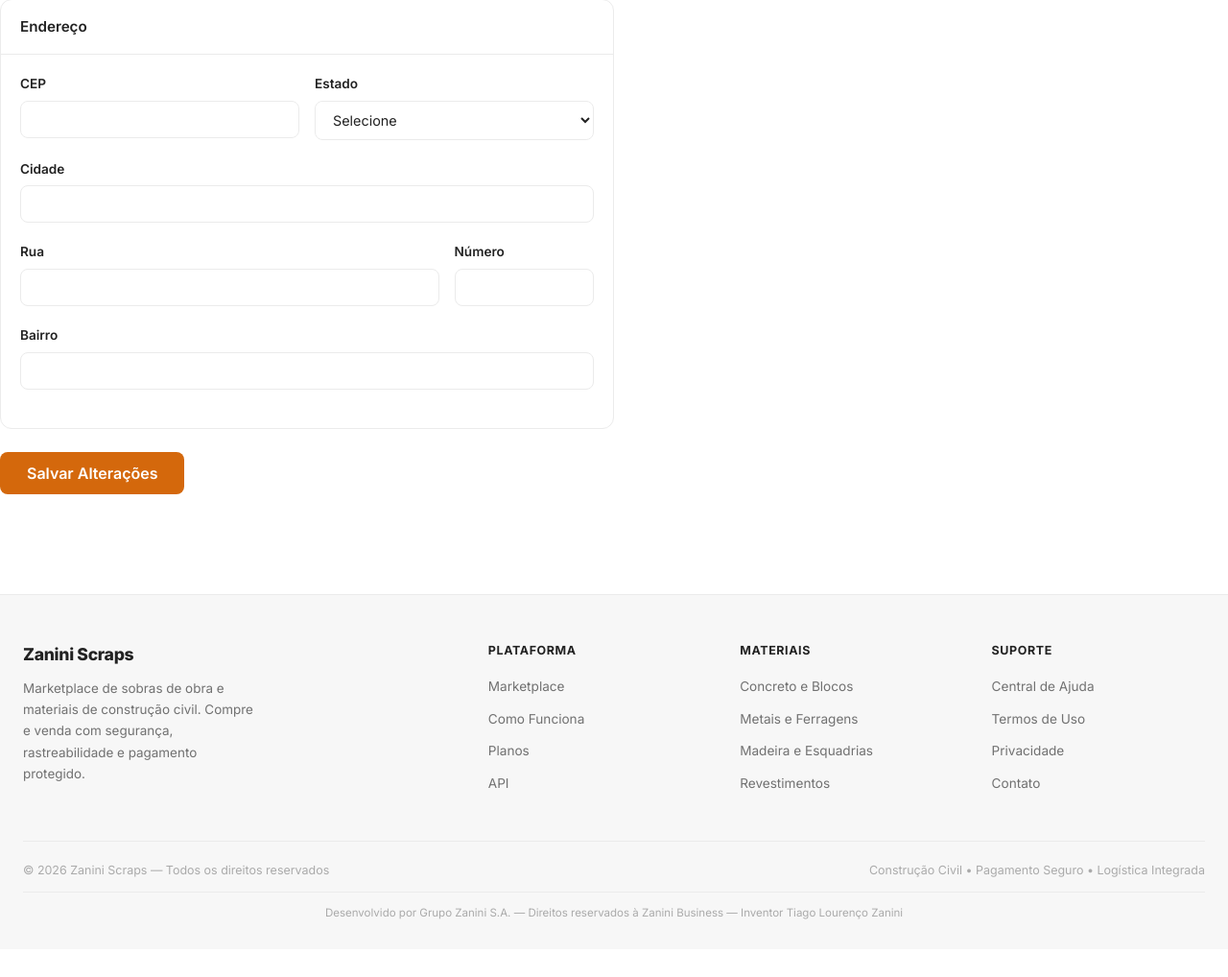
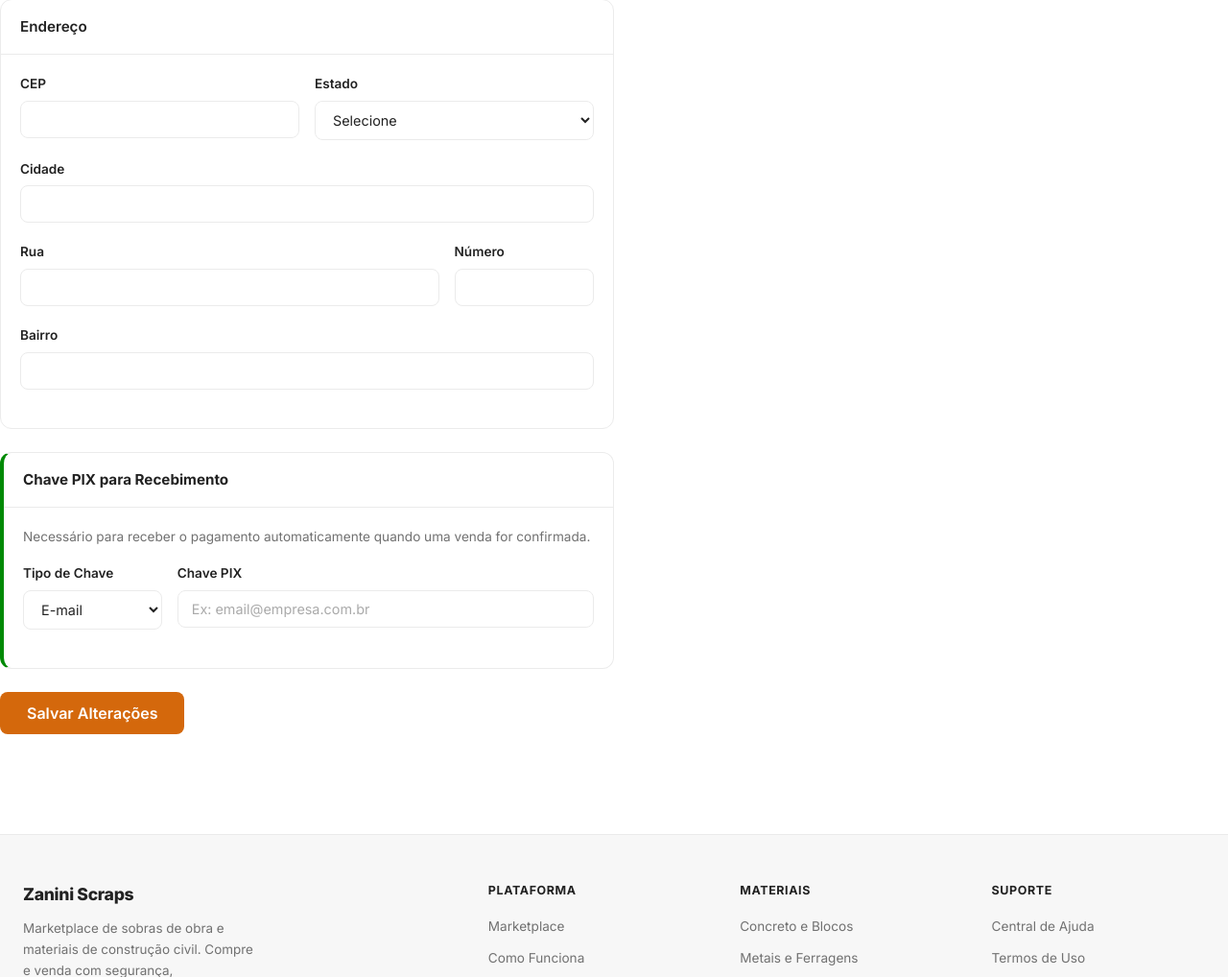
Before and after one commit to TiagoZanini/zanini-scraps, a Flask app: page /profile in a window 1280 px wide. Shown: the part 605-1623 px from the top of the page at 96% size. Before the commit the page ends 1563 px from the top, so only its background shows below. Run offline with Flask 3, Linux system fonts and the light colour scheme; the visitor is signed in with stand-in values (Sample User, id 1); data that the repository does not hold is empty.

Commit message:
feat: repasse automático PIX ao vendedor + auto-release D+2
- User.pix_key + pix_key_type: chave PIX do vendedor
- Transaction: campos repasse_status, repasse_transfer_id, repasse_at, repasse_obs
- mp.transferir_pix(): dispara PIX via MP /v1/account/bank_transfers
- executar_repasse(): helper que tenta PIX ou marca para manual
- confirm_delivery: chama executar_repasse após liberar escrow
- GET /cron/release-escrow: libera D+2 vencidos e dispara repasse (Railway Cron)
- Perfil: campo para cadastrar chave PIX

Co-Authored-By: Claude Sonnet 4.6 (1M context) <noreply@anthropic.com>

```diff
--- a/app.py
+++ b/app.py
@@ -108,6 +108,43 @@ def admin_required(f):
 
 def allowed_file(filename):
     return '.' in filename and filename.rsplit('.', 1)[1].lower() in app.config['ALLOWED_EXTENSIONS']
+
+
+def executar_repasse(tx):
+    """
+    Tenta enviar PIX ao vendedor via MP.
+    Atualiza tx.repasse_status: 'enviado', 'falhou' ou 'manual'.
+    Não faz commit — chame db.session.commit() após.
+    """
+    seller = User.query.get(tx.seller_id)
+    if not seller or not seller.pix_key:
+        tx.repasse_status = 'manual'
+        tx.repasse_obs = 'Vendedor sem chave PIX cadastrada. Transferir manualmente.'
+        return
+
+    mp_enabled = bool(app.config.get('MP_ACCESS_TOKEN'))
+    if not mp_enabled:
+        tx.repasse_status = 'manual'
+        tx.repasse_obs = 'MP sem credenciais — ambiente de teste.'
+        return
+
+    try:
+        result = mp.transferir_pix(
+            tx_uid=tx.uid,
+            valor=tx.net_amount,
+            pix_key=seller.pix_key,
+            pix_key_type=seller.pix_key_type or 'email',
+            descricao=f'Zanini Scraps — repasse tx {tx.uid[:8]}',
+        )
+        tx.repasse_status = 'enviado'
+        tx.repasse_transfer_id = result.get('transfer_id', '')
+        tx.repasse_at = datetime.utcnow()
+        tx.repasse_obs = f"PIX enviado. ID: {result.get('transfer_id')} Status: {result.get('status')}"
+        app.logger.info(f'Repasse tx {tx.uid}: PIX enviado para {seller.pix_key}')
+    except Exception as e:
+        tx.repasse_status = 'falhou'
+        tx.repasse_obs = f'Erro MP: {str(e)[:250]}'
+        app.logger.error(f'Repasse tx {tx.uid} falhou: {e}')
 
 
 # ─── Context Processors ───
@@ -736,8 +773,16 @@ def confirm_delivery(uid):
         if listing:
             listing.status = 'sold'
 
+    executar_repasse(tx)
     db.session.commit()
-    flash(f'Entrega confirmada! { brl(tx.net_amount) } liberado para o vendedor.', 'success')
+
+    if tx.repasse_status == 'enviado':
+        flash(f'Entrega confirmada! PIX de { brl(tx.net_amount) } enviado ao vendedor.', 'success')
+    elif tx.repasse_status == 'manual':
+        flash(f'Entrega confirmada! Repasse de { brl(tx.net_amount) } pendente (vendedor sem PIX cadastrado).', 'warning')
+    else:
+        flash(f'Entrega confirmada! Repasse de { brl(tx.net_amount) } falhou — verificar painel admin.', 'danger')
+
     return redirect(url_for('transaction_detail', uid=uid))
 
 
@@ -770,6 +815,10 @@ def profile():
         current_user.street = request.form.get('street', current_user.street)
         current_user.number = request.form.get('number', current_user.number)
         current_user.neighborhood = request.form.get('neighborhood', current_user.neighborhood)
+        pix_key = request.form.get('pix_key', '').strip()
+        if pix_key:
+            current_user.pix_key = pix_key
+            current_user.pix_key_type = request.form.get('pix_key_type', 'email')
 
         avatar = request.files.get('avatar')
         if avatar and allowed_file(avatar.filename):
@@ -992,6 +1041,58 @@ def buy_now(uid):
 
 
 
+# ─── AUTO-RELEASE D+2 ───
+@app.route('/cron/release-escrow')
+def cron_release_escrow():
+    """
+    Libera automaticamente transações em escrow vencidas (D+2).
+    Chamar via Railway Cron: GET /cron/release-escrow (a cada hora).
+    Protegido por token simples no header ou query string.
+    """
+    token = request.args.get('token') or request.headers.get('X-Cron-Token', '')
+    cron_secret = app.config.get('SECRET_KEY', '')[:16]
+    if token != cron_secret:
+        abort(403)
+
+    now = datetime.utcnow()
+    vencidas = Transaction.query.filter(
+        Transaction.payment_status == 'escrow',
+        Transaction.escrow_release_date <= now,
+    ).all()
+
+    liberadas = 0
+    for tx in vencidas:
+        tx.payment_status = 'released'
+        tx.delivery_date = now
+
+        proposal = Proposal.query.get(tx.proposal_id) if tx.proposal_id else None
+        _lid = proposal.listing_id if proposal else tx.listing_id
+        if _lid:
+            listing = Listing.query.get(_lid)
+            if listing:
+                listing.status = 'sold'
+
+        executar_repasse(tx)
+
+        db.session.add(Notification(
+            user_id=tx.buyer_id, type='transaction',
+            title='Transação finalizada automaticamente (D+2)',
+            content=f'O prazo de confirmação expirou. Transação encerrada.',
+            link=url_for('transaction_detail', uid=tx.uid)
+        ))
+        db.session.add(Notification(
+            user_id=tx.seller_id, type='payment',
+            title='Repasse liberado (D+2)',
+            content=f'Pagamento de { brl(tx.net_amount) } liberado automaticamente. Status: {tx.repasse_status}.',
+            link=url_for('transaction_detail', uid=tx.uid)
+        ))
+        liberadas += 1
+
+    db.session.commit()
+    app.logger.info(f'Cron D+2: {liberadas} transações liberadas.')
+    return jsonify({'liberadas': liberadas, 'timestamp': now.isoformat()}), 200
+
+
 # ─── MIGRATION (admin, executar 1x) ───
 @app.route('/admin/migrate-venda-imediata', methods=['GET', 'POST'])
 @login_required
--- a/modules/mercadopago.py
+++ b/modules/mercadopago.py
@@ -1,7 +1,7 @@
 """
 Integração Mercado Pago — Zanini Scraps Marketplace
-Suporta: PIX (QR Code), Cartão de Crédito, Boleto
-Fluxo MVP: pagamento cai na conta da plataforma, repasse manual ao vendedor.
+Suporta: PIX (QR Code), Boleto, Transferência PIX automática ao vendedor.
+Fluxo: comprador paga → escrow na conta Zanini → confirmação/D+2 → PIX automático ao vendedor.
 """
 import os
 import hmac
@@ -109,6 +109,40 @@ def consultar_pagamento(payment_id):
     return resp.json()
 
 
+def transferir_pix(tx_uid: str, valor: float, pix_key: str, pix_key_type: str, descricao: str):
+    """
+    Envia PIX da conta Zanini para a chave PIX do vendedor.
+    Usa o endpoint /v1/account/bank_transfers do MP.
+    Retorna dict com transfer_id e status, ou lança exceção em falha.
+    """
+    pix_type_map = {
+        'cpf': 'CPF', 'cnpj': 'CNPJ',
+        'email': 'EMAIL', 'telefone': 'PHONE',
+        'aleatoria': 'RANDOM_KEY',
+    }
+    payload = {
+        'amount': float(round(valor, 2)),
+        'currency_id': 'BRL',
+        'description': descricao[:100],
+        'destination': {
+            'pix_key': pix_key,
+            'type': pix_type_map.get(pix_key_type, 'EMAIL'),
+        },
+    }
+    resp = requests.post(
+        f'{MP_BASE_URL}/v1/account/bank_transfers',
+        json=payload,
+        headers=_headers(idempotency_key=f'repasse-{tx_uid}'),
+        timeout=20,
+    )
+    resp.raise_for_status()
+    data = resp.json()
+    return {
+        'transfer_id': str(data.get('id', '')),
+        'status': data.get('status', ''),
+    }
+
+
 def verificar_webhook(payload_body: bytes, x_signature: str, x_request_id: str) -> bool:
     """
     Verifica assinatura do webhook MP para evitar fraudes.
--- a/modules/models.py
+++ b/modules/models.py
@@ -42,6 +42,10 @@ class User(UserMixin, db.Model):
     # Plano
     plan = db.Column(db.String(20), default='free')  # free, pro, enterprise
     plan_expires = db.Column(db.DateTime)
+
+    # Recebimento
+    pix_key      = db.Column(db.String(150))   # chave PIX para repasse automático
+    pix_key_type = db.Column(db.String(20))    # cpf, cnpj, email, telefone, aleatoria
 
     # Relationships
     listings = db.relationship('Listing', backref='seller', lazy='dynamic', foreign_keys='Listing.seller_id')
@@ -228,6 +232,12 @@ class Transaction(db.Model):
     pickup_date = db.Column(db.DateTime)
     delivery_date = db.Column(db.DateTime)
 
+    # Repasse ao vendedor
+    repasse_status     = db.Column(db.String(20), default='pendente')  # pendente, enviado, falhou, manual
+    repasse_transfer_id = db.Column(db.String(64))
+    repasse_at         = db.Column(db.DateTime)
+    repasse_obs        = db.Column(db.String(300))
+
     created_at = db.Column(db.DateTime, default=datetime.utcnow)
     updated_at = db.Column(db.DateTime, default=datetime.utcnow, onupdate=datetime.utcnow)
 
--- a/templates/auth/profile.html
+++ b/templates/auth/profile.html
@@ -69,6 +69,35 @@
                     </div>
                 </div>
             </div>
+            <!-- Chave PIX para repasse -->
+            <div class="card" style="margin-bottom:24px; border-left:4px solid var(--success);">
+                <div class="card-header" style="font-weight:700;">Chave PIX para Recebimento</div>
+                <div class="card-body">
+                    <p style="font-size:0.85rem;color:var(--text-secondary);margin-bottom:16px;">
+                        Necessário para receber o pagamento automaticamente quando uma venda for confirmada.
+                        {% if current_user.pix_key %}
+                        <strong>Chave atual: {{ current_user.pix_key }}</strong>
+                        {% endif %}
+                    </p>
+                    <div class="form-row">
+                        <div class="form-group" style="flex:1;">
+                            <label class="form-label">Tipo de Chave</label>
+                            <select name="pix_key_type" class="form-control">
+                                <option value="email" {{ 'selected' if current_user.pix_key_type == 'email' }}>E-mail</option>
+                                <option value="cpf" {{ 'selected' if current_user.pix_key_type == 'cpf' }}>CPF</option>
+                                <option value="cnpj" {{ 'selected' if current_user.pix_key_type == 'cnpj' }}>CNPJ</option>
+                                <option value="telefone" {{ 'selected' if current_user.pix_key_type == 'telefone' }}>Telefone</option>
+                                <option value="aleatoria" {{ 'selected' if current_user.pix_key_type == 'aleatoria' }}>Chave Aleatória</option>
+                            </select>
+                        </div>
+                        <div class="form-group" style="flex:3;">
+                            <label class="form-label">Chave PIX</label>
+                            <input type="text" name="pix_key" class="form-control" value="{{ current_user.pix_key or '' }}" placeholder="Ex: email@empresa.com.br">
+                        </div>
+                    </div>
+                </div>
+            </div>
+
             <button type="submit" class="btn btn-primary btn-lg">Salvar Alterações</button>
         </form>
     </div>
```
